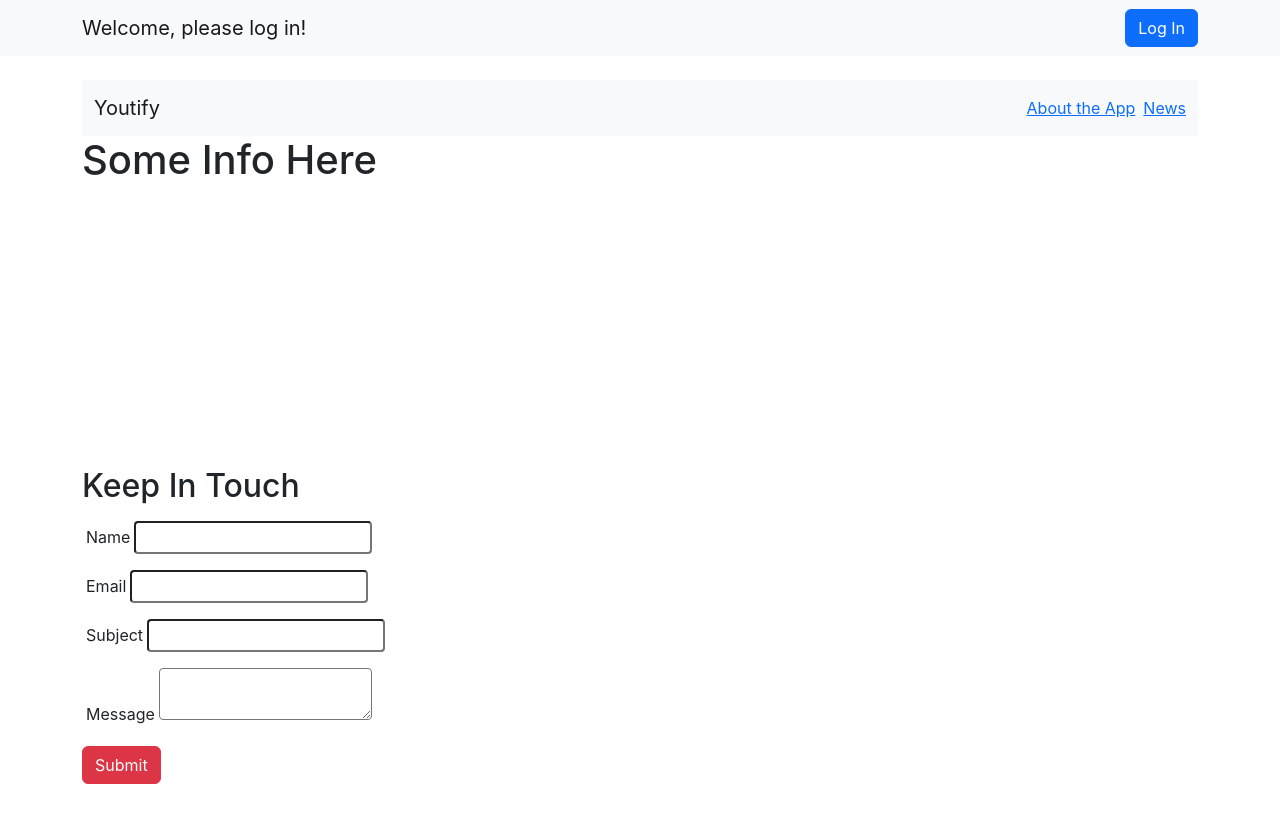
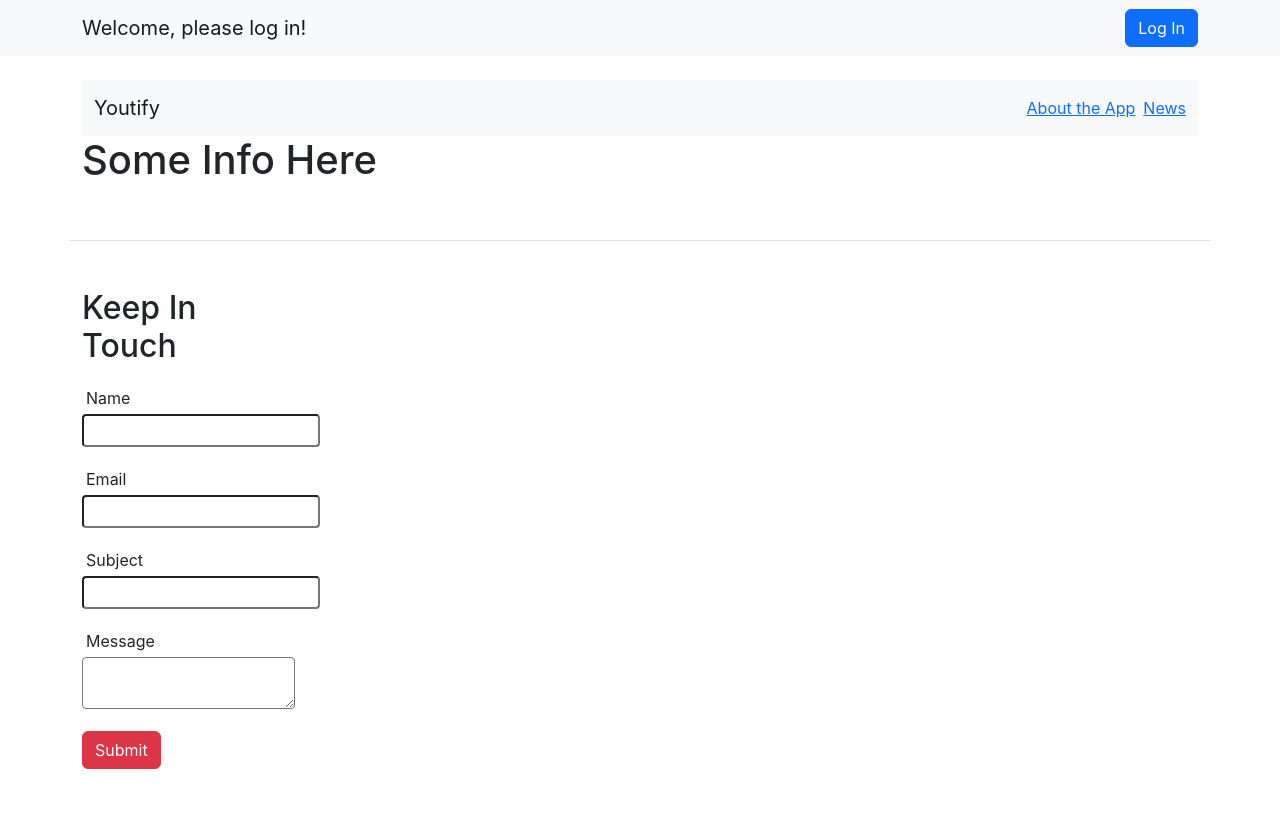
Before and after one commit to preciousworthy/youtify, a React (Create React App) app in the folder client/: page /about in a window 1280 px wide. Shown: the top 822 px of the page. Before the commit the page ends 800 px from the top, so only its background shows below. Built offline with nearby package versions, Linux system fonts and the light colour scheme.

Commit message:
updated bootstrap of footer and form

```diff
--- a/client/src/components/contactform.js
+++ b/client/src/components/contactform.js
@@ -40,7 +40,7 @@ export const ContactForm = (props) => {
 
 
   return (
-    <div className='container mt-5 '>
+    <div className=''>
         <h2 className='mb-3'>Keep In Touch</h2>
         <form onSubmit={handleSubmit}>
         <fieldset className='form-group'>
--- a/client/src/components/footer.js
+++ b/client/src/components/footer.js
@@ -14,11 +14,11 @@ export const Footer = () => {
 
 
   return (
-    <footer className='container'>
-      <div className='fixed-bottom '>
+    <div className='container'>
+      <footer className='row row-cols-1 row-cols-sm-2 row-cols-md-5 py-5 my-5 border-top'>
         <ContactForm saveMessage={addMessage} />
-      </div>
-    </footer>
+      </footer>
+    </div>
   )
   }
   export default Footer;
```
